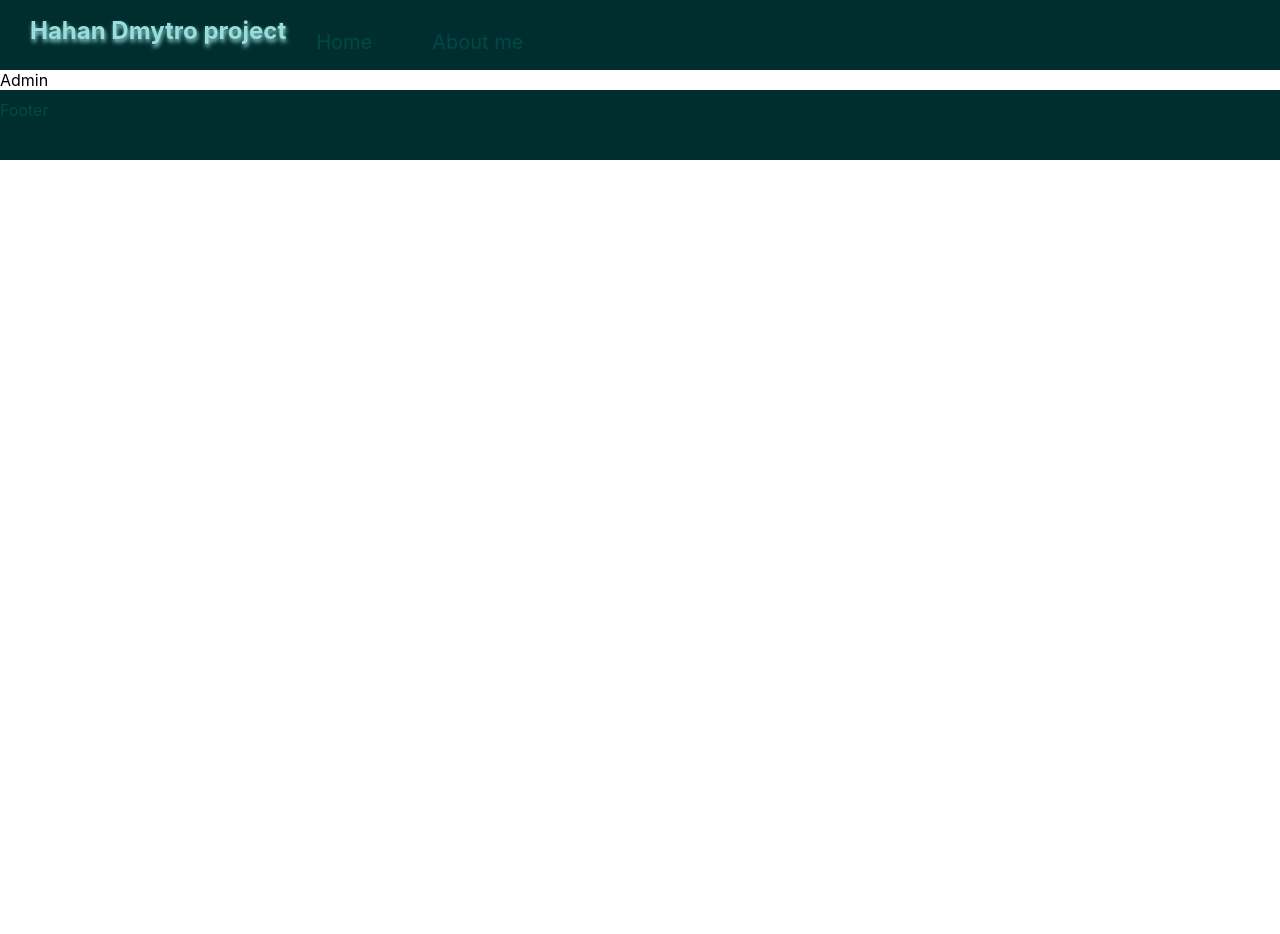
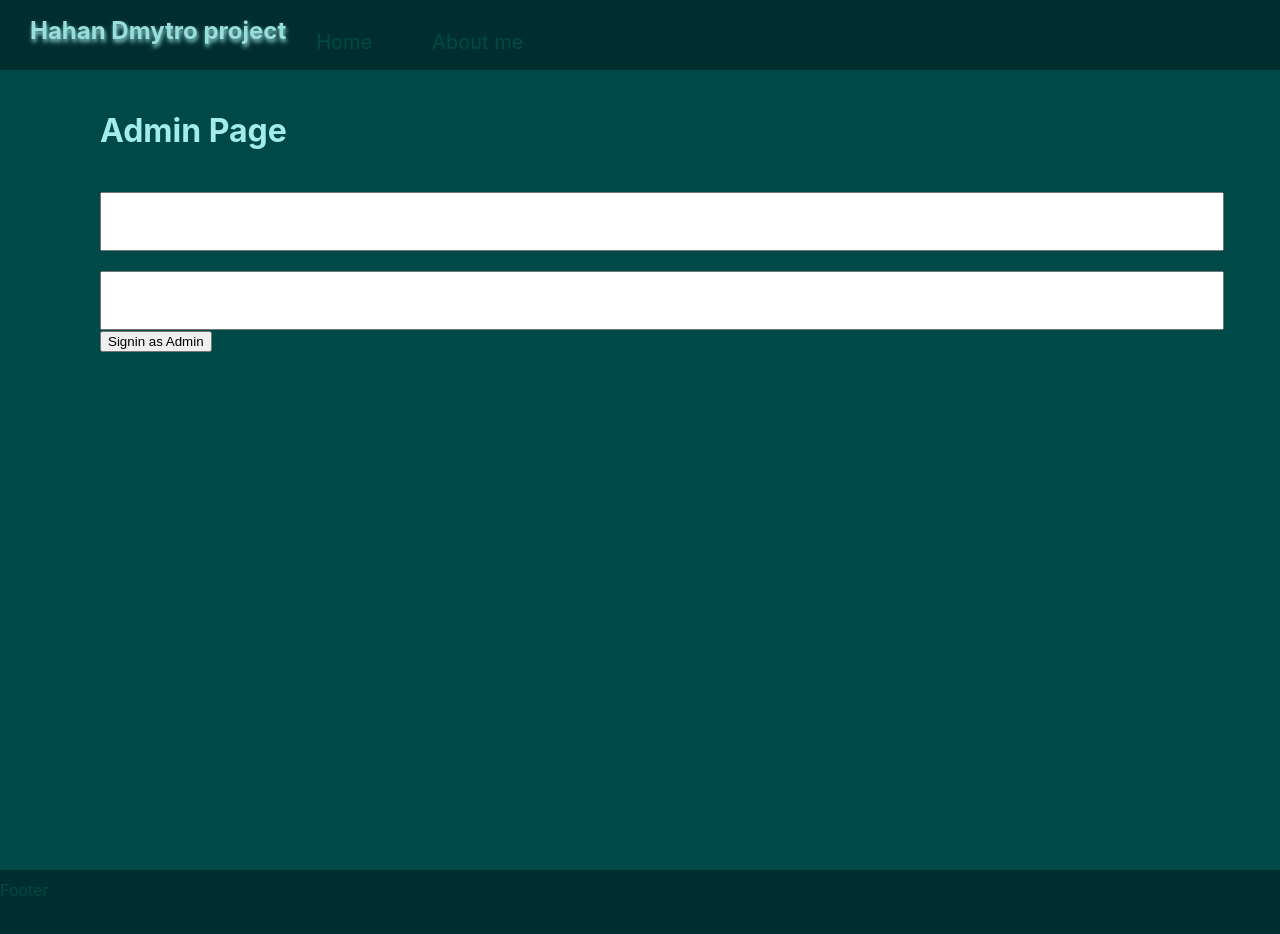
Before and after one commit to HahanDmytro/frontend-test, a React (Create React App) app: page /admin in a window 1280 px wide. Shown: the top 934 px of the page. Before the commit the page ends 800 px from the top, so only its background shows below. Built offline with nearby package versions, Linux system fonts and the light colour scheme.

Commit message:
add admin signin

```diff
--- a/package.json
+++ b/package.json
@@ -3,6 +3,7 @@
   "version": "0.1.0",
   "private": true,
   "dependencies": {
+    "@reduxjs/toolkit": "^2.4.0",
     "@testing-library/jest-dom": "^5.17.0",
     "@testing-library/react": "^13.4.0",
     "@testing-library/user-event": "^13.5.0",
@@ -11,8 +12,10 @@
     "react": "^18.3.1",
     "react-dom": "^18.3.1",
     "react-icons": "^5.3.0",
+    "react-redux": "^9.1.2",
     "react-router-dom": "^7.0.1",
     "react-scripts": "5.0.1",
+    "redux-toolkit": "^1.1.2",
     "web-vitals": "^2.1.4"
   },
   "scripts": {
--- a/src/App.js
+++ b/src/App.js
@@ -1,5 +1,8 @@
 import './App.css';
-import {BrowserRouter as Router, Routes,  Route} from 'react-router-dom'
+import { BrowserRouter as Router, Routes,  Route } from 'react-router-dom';
+import { authActions } from './store';
+import { useDispatch } from 'react-redux';
+import { useEffect } from 'react';
 import Navbar from './components/navbar/Navbar';
 import Footer from './components/footer/Footer';
 import Home from './components/home/Home';
@@ -7,12 +10,21 @@ import About from './components/about/About';
 import Admin from './components/admin/Admin';
 
 function App() {
+  const dispatch = useDispatch();
+
+  useEffect(() => {
+    const id = sessionStorage.getItem("id");
+    if (id) {
+      dispatch(authActions.login());
+    }
+  }, []);
+
   return (
     <div>
       <Router>
         <Navbar/>
           <Routes>
-            <Route path='/' element={<Home/>}/>
+            <Route exact path='/' element={<Home/>}/>
             <Route path='/about' element={<About/>}/>
             <Route path='/admin' element={<Admin/>}/>
           </Routes>
--- a/src/components/admin/Admin.jsx
+++ b/src/components/admin/Admin.jsx
@@ -1,9 +1,59 @@
-import React from 'react'
+import React, { useState } from  'react';
+import { useDispatch } from 'react-redux';
+import { useNavigate } from 'react-router-dom';
+import { authActions } from '../../store';
+import axios from 'axios';
+import '../styling/home.css';
+import '../styling/admin.css';
+
 
 const Admin = () => {
-  return (
-    <div>Admin</div>
-  )
+    const dispatch = useDispatch();
+    const history = useNavigate();
+    const [Inputs, setInputs] = useState({
+        email: "",
+        password: "",
+    });
+
+    const change = (e) =>{
+        const {name, value} = e.target;
+        setInputs({...Inputs, [name]: value});
+    }
+
+    const submit = async (e) => {
+        e.preventDefault();
+        await axios.post('http://localhost:5000/api/v1/signin', Inputs)
+            .then((response) => {
+                sessionStorage.setItem("id", response.data.others._id);
+                dispatch(authActions.login());
+                history('/')
+            });
+    }
+
+    return (
+        <div className='home'>
+            <div className='cont'>
+
+                <h1>Admin Page</h1>
+                <input
+                    className='input'
+                    name='email'
+                    onChange={change}
+                    value={Inputs.email}
+                />
+                <input
+                    className='input'
+                    name='password'
+                    onChange={change}
+                    value={Inputs.password}
+                />
+                <button onClick={submit}>
+                    Signin as Admin
+                </button>
+
+            </div>
+        </div>
+    )
 }
 
 export default Admin
--- a/src/components/navbar/Navbar.jsx
+++ b/src/components/navbar/Navbar.jsx
@@ -1,17 +1,37 @@
-import React from 'react'
-import { Link } from 'react-router-dom'
-import '../styling/navbar.css'
+import React from 'react';
+import { Link } from 'react-router-dom';
+import {useDispatch, useSelector} from 'react-redux';
+import { authActions } from '../../store';
+import '../styling/navbar.css';
 
 const Navbar = () => {
+    const dispatch = useDispatch();
+    const logout = () => {
+        sessionStorage.clear("id");
+        dispatch(authActions.logout());
+    }
+    const isLoggedIn = useSelector((state) => state.isLoggedIn);
     return (
+        <>
             <div className='start-finish'>
 
                 <div className='nav-page'>
                     <h2>Hahan Dmytro project</h2>
                     <Link className='link' to='/'>Home</Link>
                     <Link className='link' to='/about'>About me</Link>
+
+                    { isLoggedIn && (
+                        <>
+                            <Link className='link' onClick={logout}>
+                                Logout
+                            </Link>
+
+
+                        </>
+                    )}
                 </div>
             </div>
+        </>
     )
 }
 
--- /dev/null
+++ b/src/components/styling/admin.css
@@ -0,0 +1,11 @@
+.input {
+    padding: 20px;
+    width: 100%;
+    margin-top: 20px;
+}
+.for-inputs {
+    margin: 0;
+    display: block;
+    width: 100%;
+
+}
--- a/src/components/styling/home.css
+++ b/src/components/styling/home.css
@@ -2,6 +2,7 @@
     width: 100%;
     min-height: 100vh;
     background-color: rgb(0, 73, 73);
+    color: rgb(164, 235, 233);
 }
 .cont {
     padding: 20px 100px 20px 100px;
--- a/src/components/styling/navbar.css
+++ b/src/components/styling/navbar.css
@@ -38,6 +38,11 @@
     animation-timing-function: ease-in-out;
     animation: shining 3s infinite;
 }
+.logOut {
+    background-color: rgb(0, 73, 73);
+    width: 60px;
+    height: 30px;
+}
 
 @keyframes shining {
     0% {
--- a/src/index.js
+++ b/src/index.js
@@ -2,12 +2,16 @@ import React from 'react';
 import ReactDOM from 'react-dom/client';
 import './index.css';
 import App from './App';
+import { Provider } from 'react-redux';
+import { store } from './store';
 import reportWebVitals from './reportWebVitals';
 
 const root = ReactDOM.createRoot(document.getElementById('root'));
 root.render(
   <React.StrictMode>
-    <App />
+    <Provider store={store}>
+      <App />
+    </Provider>
   </React.StrictMode>
 );
 
--- /dev/null
+++ b/src/store/index.js
@@ -0,0 +1,20 @@
+import { createSlice,  configureStore } from '@reduxjs/toolkit';
+
+const authSlice = createSlice({
+    name: 'auth',
+    initialState: { user: "", isLoggedIn: false },
+    reducers: {
+        login(state) {
+            state.isLoggedIn = true;
+        },
+        logout(state) {
+            state.isLoggedIn = false;
+        }
+    },
+});
+
+export const authActions = authSlice.actions;
+
+export const store = configureStore({
+    reducer: authSlice.reducer,
+});
```
Also changed, not shown: 1 other file (tests, documents, lock files or other folders). Lines whose indentation alone changed are shown as unchanged.
